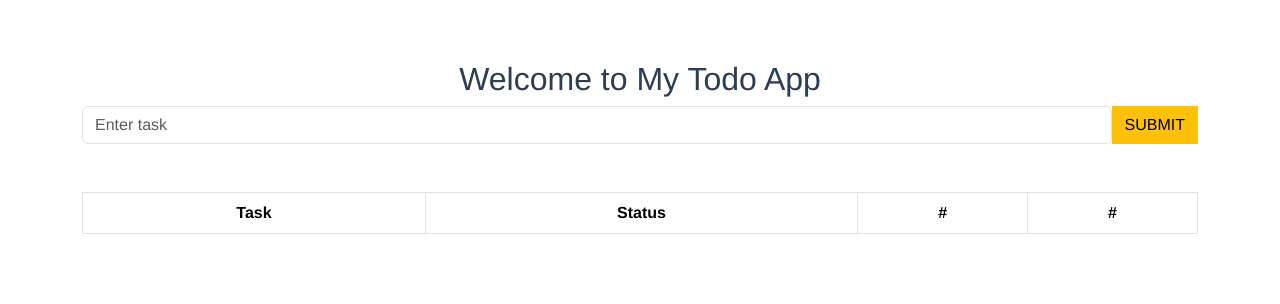
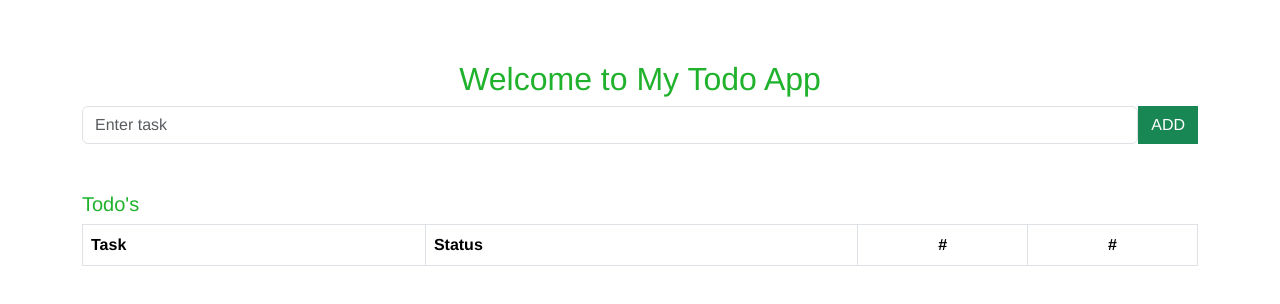
Before and after one commit to hninhnin0929/ToDoApp-V1, a Vue app: page /#/ in a window 1280 px wide. Shown: the top 304 px of the page. Built offline with nearby package versions, Linux system fonts and the light colour scheme.

Commit message:
change color

```diff
--- a/src/App.vue
+++ b/src/App.vue
@@ -16,7 +16,7 @@ export default {
   font-family: 'Avenir', Helvetica, Arial, sans-serif;
   -webkit-font-smoothing: antialiased;
   -moz-osx-font-smoothing: grayscale;
-  text-align: center;
+  /* text-align: center; */
   color: #2c3e50;
   margin-top: 60px;
 }
--- a/src/components/Home.vue
+++ b/src/components/Home.vue
@@ -6,11 +6,13 @@
     <!-- Input -->
     <div class="d-flex">
       <input v-model="task" type="text" class="form-control" placeholder="Enter task">
-      <button @click="submitTask" class="btn btn-warning rounded-0">SUBMIT</button>
+      <button @click="submitTask" class="btn btn-success rounded-0">ADD</button>
     </div>
 
+    <h5 class=" mt-5">Todo's</h5>
+
     <!-- Task Table -->
-    <table class="table table-bordered mt-5">
+    <table class="table table-bordered">
       <thead>
         <tr>
           <th scope="col">Task</th>
@@ -139,8 +141,9 @@
 <!-- Add "scoped" attribute to limit CSS to this component only -->
 <style scoped>
 h1,
-h2 {
+h2,h5 {
   font-weight: normal;
+  color: rgb(32, 178, 44);
 }
 .pointer {
   cursor: pointer;
```
